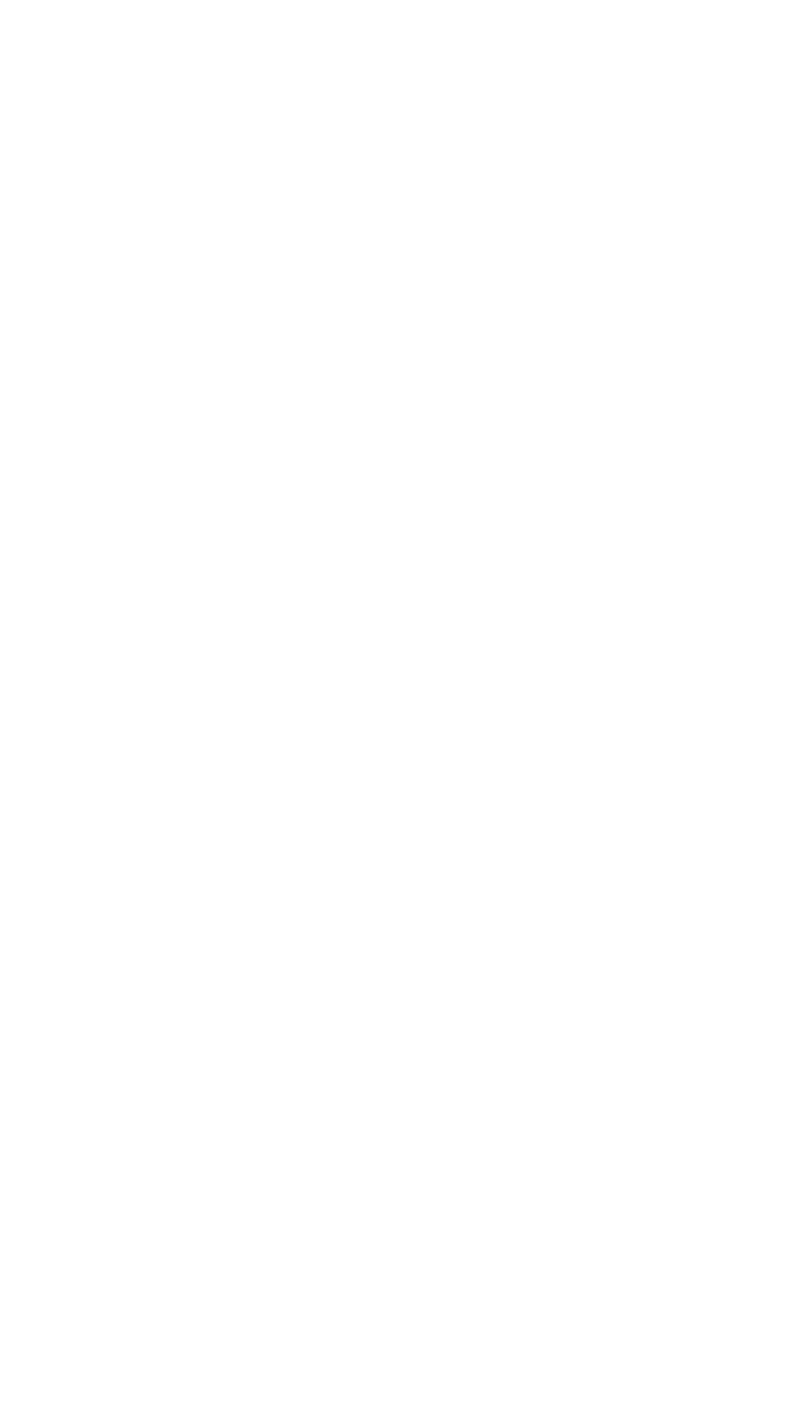
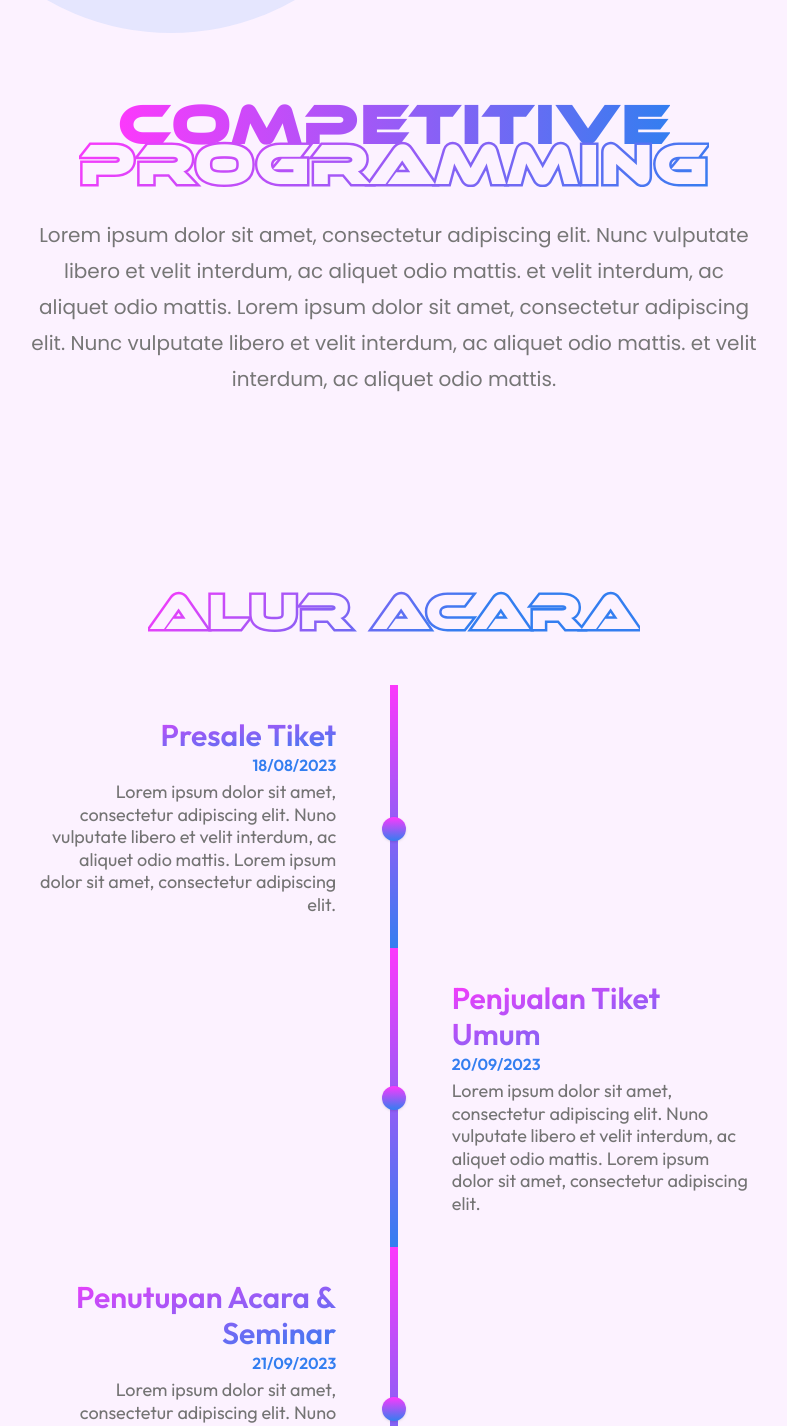
Before and after one commit to zildjianvitoo/srifoton2023fe-deployed, a Next.js app: page /kompetisi/competitive-programming in a window 1280 px wide. Shown: the part 1017-2443 px from the top of the page, without its empty margins (246-1033 px from the left). Before the commit the page ends 824 px from the top, so only its background shows below. Built offline with nearby package versions, Linux system fonts and the light colour scheme.

Commit message:
make timeline seminar competition type page

```diff
--- a/components/molecules/TimelineBox.jsx
+++ b/components/molecules/TimelineBox.jsx
@@ -5,7 +5,7 @@ export default function TimelineBox({
   right,
   barColor = "bg-gradient-to-b from-[#FC39FC] to-[#337EF0]",
   titleColor = "bg-gradient-to-br from-[#FC39FC] to-[#337EF0] bg-clip-text text-transparent",
-  descColor = "text-[#747474] dark:text-[#FDE5FF]",
+  descColor = "text-[#747474] dark:text-white",
   dateColor = "text-[#FC39FC]/80 ",
 }) {
   if (right) {
@@ -24,9 +24,7 @@ export default function TimelineBox({
             {title}
           </h2>
           <p className={` mb-1 font-semibold  ${dateColor} `}>{date}</p>
-          <p
-            className={`leading-tight font-poppins text-justify dark:font-light ${descColor} `}
-          >
+          <p className={`leading-tight text-lg dark:font-light ${descColor} `}>
             {description}
           </p>
         </div>
@@ -34,14 +32,14 @@ export default function TimelineBox({
     );
   }
   return (
-    <div className="flex flex-row-reverse text-right md:contents">
+    <div className="flex flex-row-reverse lg:text-right md:contents">
       <div className="col-start-1 col-end-5 p-4 my-4 ml-auto rounded-xl">
         <h2 className={`text-2xl font-semibold lg:text-3xl  ${titleColor}`}>
           {title}
         </h2>
         <p className={`font-semibold  ${dateColor}`}>{date}</p>
         <p
-          className={`mt-1 font-poppins leading-tight dark:font-light ${descColor} `}
+          className={`mt-1 text-lg leading-tight dark:font-light ${descColor} `}
         >
           {description}
         </p>
--- a/components/organisms/Seminar/TimeLineSeminar.jsx
+++ b/components/organisms/Seminar/TimeLineSeminar.jsx
@@ -23,7 +23,7 @@ export default function TimeLineSeminar() {
   return (
     <section id="timeline" className="mt-4 lg:mt-12">
       <div className="flex flex-col items-center justify-center w-full gap-6 p-8 lg:gap-10">
-        <h1 className=" text-[36px] xs:text-[44px]  leading-[3rem] lg:text-[60px] lg:leading-[4rem] font-semibold tracking-wider  p-1 pb-2 text-center lg:text-start mt-10 intro-seminar-header dark:intro-seminar-header-dark">
+        <h1 className=" text-[36px] xs:text-[44px]  leading-[3rem] lg:text-[60px] lg:leading-[4rem] font-semibold tracking-wider  p-1 pb-2 text-center lg:text-start mt-10 timeline-seminar-header dark:timeline-seminar-header-dark">
           Alur{" "}
           <span className="bg-gradient-to-br from-[#FC39FC] to-[#337EF0 bg-clip-text text-transparent">
             Acara
--- a/pages/kompetisi/competitive-programming.jsx
+++ b/pages/kompetisi/competitive-programming.jsx
@@ -1,8 +1,27 @@
 import LayoutMain from "@/components/LayoutMain";
+import TimelineBox from "@/components/molecules/TimelineBox";
 import { ethnocentric } from "@/public/fonts/fonts";
 import { useTheme } from "next-themes";
 import Image from "next/image";
 import React from "react";
+
+const timelineContent = [
+  {
+    title: "Presale Tiket",
+    date: "18/08/2023",
+    desc: "Lorem ipsum dolor sit amet, consectetur adipiscing elit. Nuno vulputate libero et velit interdum, ac aliquet odio mattis. Lorem ipsum dolor sit amet, consectetur adipiscing elit.",
+  },
+  {
+    title: "Penjualan Tiket Umum",
+    date: "20/09/2023",
+    desc: "Lorem ipsum dolor sit amet, consectetur adipiscing elit. Nuno vulputate libero et velit interdum, ac aliquet odio mattis. Lorem ipsum dolor sit amet, consectetur adipiscing elit.",
+  },
+  {
+    title: "Penutupan Acara & Seminar",
+    date: "21/09/2023",
+    desc: "Lorem ipsum dolor sit amet, consectetur adipiscing elit. Nuno vulputate libero et velit interdum, ac aliquet odio mattis. Lorem ipsum dolor sit amet, consectetur adipiscing elit.",
+  },
+];
 
 export default function CompetitiveProgramming() {
   const { theme } = useTheme();
@@ -20,10 +39,10 @@ export default function CompetitiveProgramming() {
     <LayoutMain>
       <section
         id="jumbotron-cp"
-        className="relative h-full mt-12 overflow-hidden lg:h-screen lg:mt-6"
+        className="relative h-full mt-12 overflow-hidden lg:mt-6"
       >
-        <div className="relative flex flex-col gap-16 mt-12 md:mt-20 lg:mt-24">
-          <div className="flex items-center  justify-center w-full mx-auto relative lg:w-[70%] ">
+        <div className="relative flex flex-col mt-12 lg:gap-16 md:mt-20 lg:mt-24">
+          <div className="flex items-center justify-center w-full mx-auto relative lg:w-[70%] h-[70vh] lg:h-full">
             <Image
               src={"/assets/Kompetisi/jumbotron-cp-img.png"}
               alt="Jumbotron Big Icon"
@@ -65,18 +84,55 @@ export default function CompetitiveProgramming() {
               />
             </div>
           </div>
-          <div className="flex flex-col items-center justify-center">
+          <div className="flex flex-col items-center justify-center gap-6 px-8">
             <h1
-              className={`text-[30px] lg:pb-2 xs:text-4xl pl-[2px] md:text-4xl lg:text-[55px] font-semibold tracking-widest lg:tracking-wider ${ethnocentric.className}`}
+              className={`text-3xl text-center lg:p-2  pl-[2px] md:text-4xl lg:text-[55px] font-semibold tracking-widest  lg:tracking-wider ${ethnocentric.className}`}
             >
-              <span className="text-transparent bg-gradient-to-r bg-clip-text from-pink-srifoton to-blue-srifoton">
+              <span className="text-transparent bg-gradient-to-r bg-clip-text from-pink-srifoton to-blue-srifoton ">
                 Competitive{" "}
               </span>
-              Programming
+              <span className="competition-type-header dark:text-[#02053e]">
+                Programming
+              </span>
             </h1>
+            <p className="text-xl font-poppins text-[#767676] dark:text-white !leading-9 px-4 lg:px-8 w-full lg:w-[65%] mx-auto text-center">
+              Lorem ipsum dolor sit amet, consectetur adipiscing elit. Nunc
+              vulputate libero et velit interdum, ac aliquet odio mattis. et
+              velit interdum, ac aliquet odio mattis. Lorem ipsum dolor sit
+              amet, consectetur adipiscing elit. Nunc vulputate libero et velit
+              interdum, ac aliquet odio mattis. et velit interdum, ac aliquet
+              odio mattis.
+            </p>
           </div>
         </div>
       </section>
+      <section
+        id="timeline-cp"
+        className="relative h-full mt-12 overflow-hidden lg:mt-48"
+      >
+        <div className="flex flex-col items-center justify-center gap-6 lg:gap-10">
+          <h1
+            className={`text-2xl pl-0.5 font-semibold tracking-wider lg:text-5xl competition-type-timeline-header dark:text-[#02053e] ${ethnocentric.className}`}
+          >
+            Alur Acara
+          </h1>
+          <div className="container mt-8 lg:w-3/5 lg:mt-0">
+            <div className="flex flex-col grid-cols-9 p-2 mx-auto md:grid  text-[#75497C] dark:text-[#fde5ff]">
+              {timelineContent.map((item, index) => (
+                <TimelineBox
+                  key={item.title}
+                  title={item.title}
+                  date={item.date}
+                  description={item.desc}
+                  dateColor="text-[#337EF0]"
+                  right={index == 1 ? true : false}
+                />
+              ))}
+            </div>
+          </div>
+        </div>
+      </section>
+      <div className="mb-60"></div>
     </LayoutMain>
   );
 }
--- a/styles/globals.css
+++ b/styles/globals.css
@@ -318,7 +318,7 @@ input[type="number"] {
   }
   /*End Landing Page */
 
-  /* Kompetisi Page */
+  /***** Kompetisi Page *****/
 
   .jumbotron-kompetisi-header,
   .qna-kompetisi-header {
@@ -354,7 +354,33 @@ input[type="number"] {
     -webkit-text-stroke: 4px transparent;
   }
 
-  /* End Kompetisi Page */
+  /* Competition Type Page */
+  .competition-type-header {
+    color: #fcf2ff;
+    background: -webkit-linear-gradient(
+      -45deg,
+      var(--pink-srifoton),
+      var(--blue-srifoton)
+    );
+    -webkit-background-clip: text;
+    -webkit-text-stroke: 5px transparent;
+  }
+
+  .competition-type-timeline-header {
+    background: -webkit-linear-gradient(
+      -45deg,
+      var(--pink-srifoton) 0%,
+      var(--blue-srifoton) 65%
+    );
+    -webkit-background-clip: text;
+    -webkit-text-stroke: 5px transparent;
+    color: #fcf2ff;
+    letter-spacing: 3px;
+  }
+
+  /*End Competition Type Page */
+
+  /***** End Kompetisi Page *****/
 
   /* DaftarKompetisi Page */
   .field-header {
@@ -391,6 +417,7 @@ input[type="number"] {
 
   /* Seminar Page */
   .intro-seminar-header,
+  .timeline-seminar-header,
   .qna-seminar-header {
     background: -webkit-linear-gradient(
       -45deg,
@@ -404,6 +431,7 @@ input[type="number"] {
   }
 
   .intro-seminar-header-dark,
+  .timeline-seminar-header-dark,
   .qna-seminar-header-dark {
     background: -webkit-linear-gradient(
       -45deg,
```
